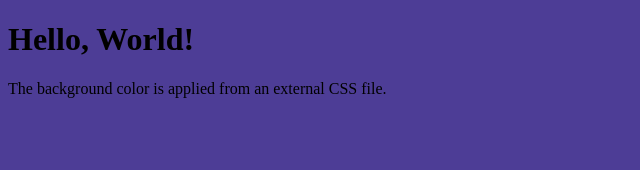
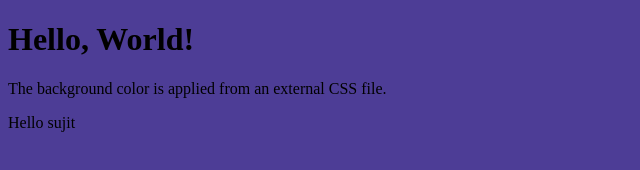
Before and after one commit to sujitingale/Hospitalmanagementsystem, a plain HTML site: page index.html in a window 1280 px wide. Shown: the full height of the page, 0-640 px from the left. Drawn offline with Linux system fonts and the light colour scheme.

Commit message:
Update index.html
hello sujit added

```diff
--- a/index.html
+++ b/index.html
@@ -6,9 +6,11 @@
   <title>Background Color Example</title>
   <!-- Link the external CSS file -->
   <link rel="stylesheet" href="style.css">
+
 </head>
 <body>
   <h1>Hello, World!</h1>
   <p>The background color is applied from an external CSS file.</p>
+  <p>Hello sujit </p>
 </body>
 </html>
```
